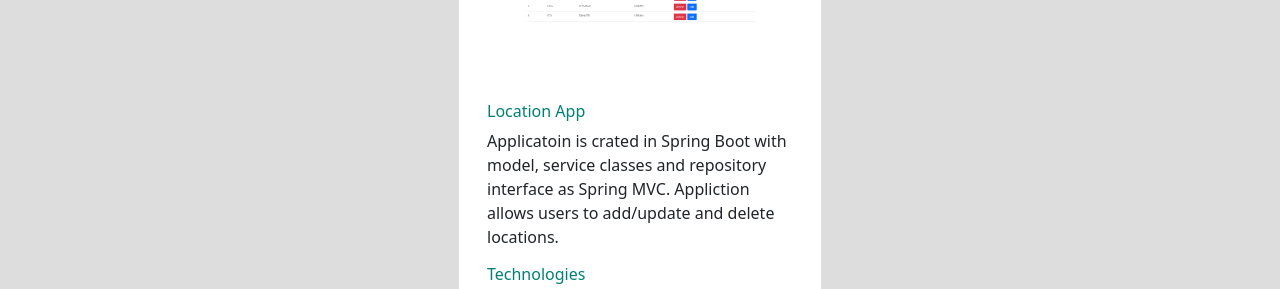
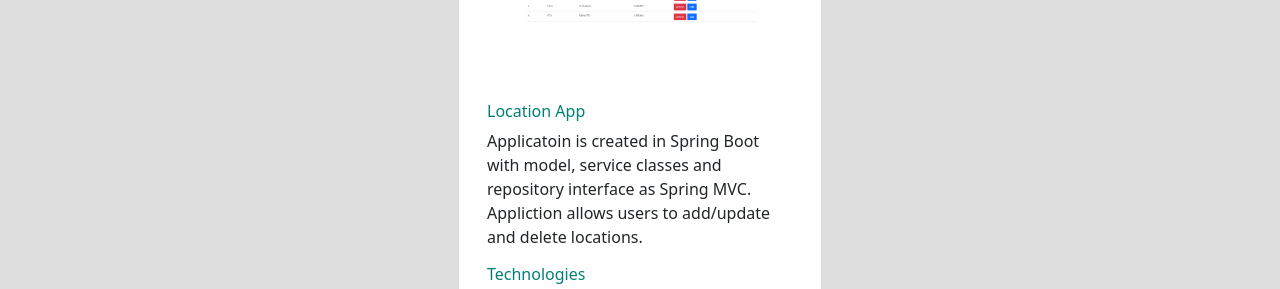
Before and after one commit to zawlurnthan/profile, a plain HTML site: page index.html in a window 1280 px wide. Shown: the part 6860-7149 px from the top of the page. Drawn offline with nearby package versions, Linux system fonts and the light colour scheme; a web font is replaced by a local one.

Commit message:
correct spelling.

```diff
--- a/index.html
+++ b/index.html
@@ -357,7 +357,7 @@
                 <img class="card-img-top pt-3" src="src/img/location.png" alt="" />
                     <div class="card-body">
                         <h6 class="card-title">Location App</h6>
-                        <p class="card-text">Applicatoin is crated in Spring Boot with model,
+                        <p class="card-text">Applicatoin is created in Spring Boot with model,
                             service classes and repository interface as Spring MVC.
                             Appliction allows users to add/update and delete locations. </p>
                         <h6 class="card-title">Technologies</h6>
```
